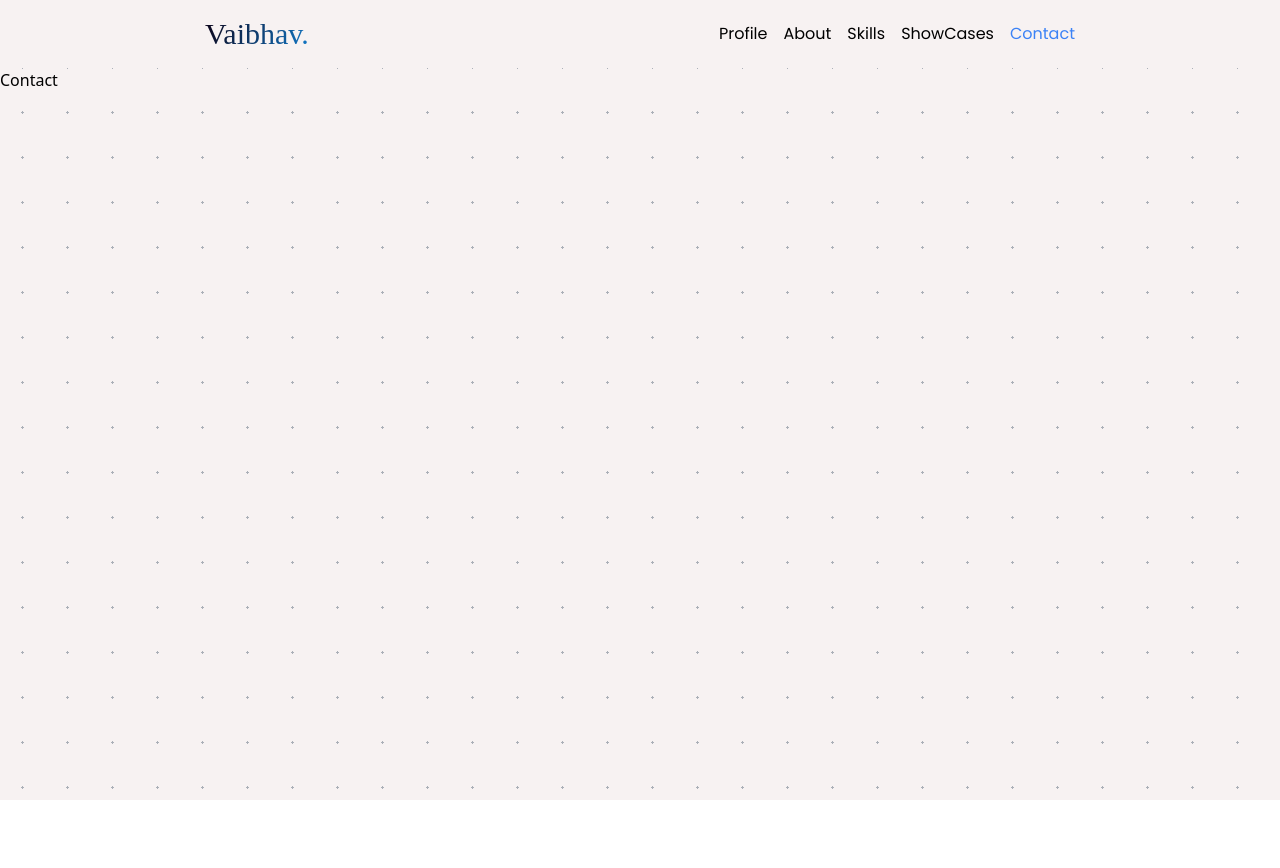
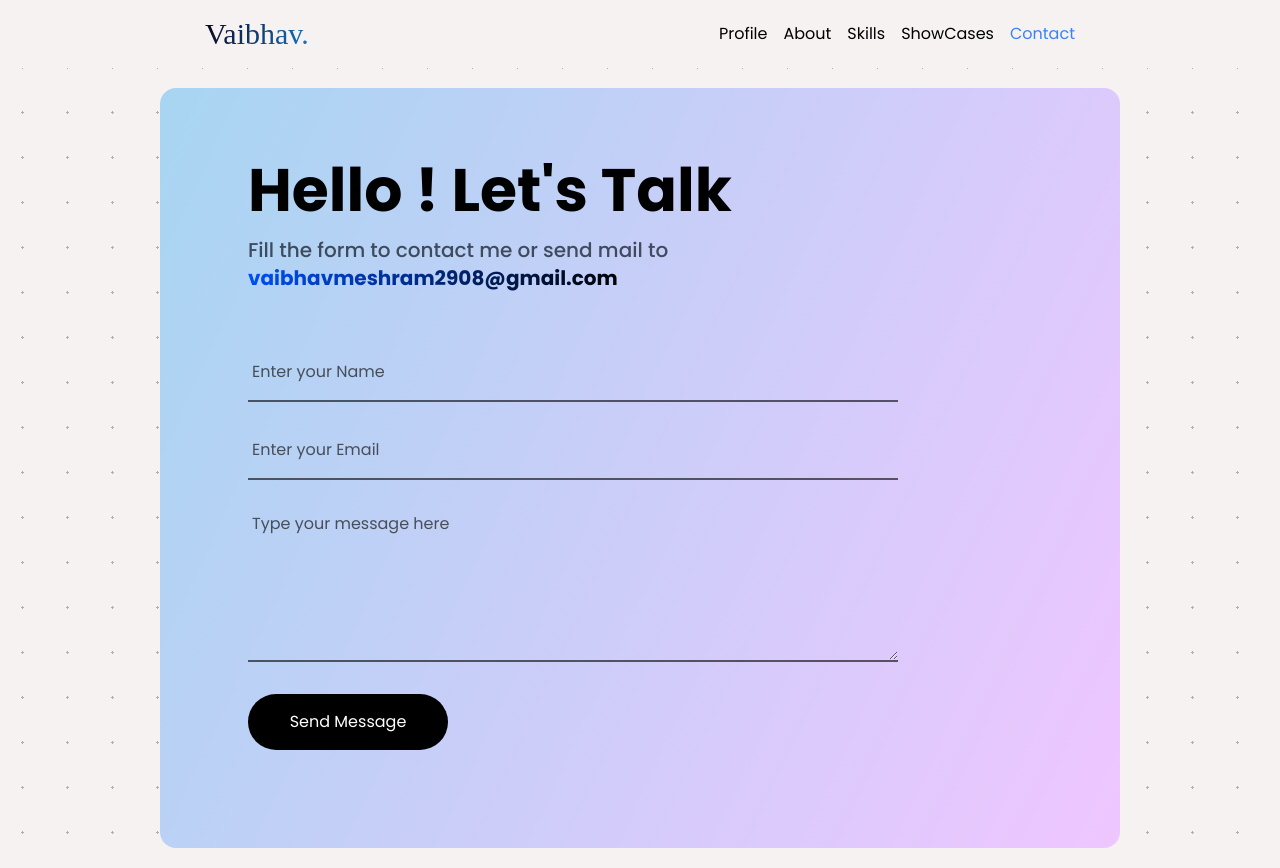
Before and after one commit to JuniorfoxDev/Portfolio, a React (Vite) app: page /Contact in a window 1280 px wide. Before the commit the page ends 800 px from the top, so only its background shows below. Built offline with nearby package versions, Linux system fonts and the light colour scheme; a web font is replaced by a local one.

Commit message:
git push

```diff
--- a/package.json
+++ b/package.json
@@ -11,11 +11,14 @@
   },
   "dependencies": {
     "@nextui-org/switch": "^2.0.33",
+    "emailjs-com": "^3.2.0",
+    "primeflex": "^3.3.1",
     "react": "^18.3.1",
     "react-dom": "^18.3.1",
     "react-icons": "^5.3.0",
     "react-responsive-carousel": "^3.2.23",
-    "react-router-dom": "^6.26.1"
+    "react-router-dom": "^6.26.1",
+    "react-toastify": "^10.0.5"
   },
   "devDependencies": {
     "@eslint/js": "^9.9.0",
--- a/src/Pages/Contact.jsx
+++ b/src/Pages/Contact.jsx
@@ -1,7 +1,50 @@
+import { Link } from "react-router-dom"
+import emailjs from 'emailjs-com';
+import { useState } from "react";
+import { toast, ToastContainer } from 'react-toastify';
+import 'react-toastify/dist/ReactToastify.css';
 
 const Contact = () => {
+  const [formData,setFormData] = useState({
+    name:'',
+    email: '',
+    message : ''
+  });
+
+  const handleChange = (e) => {
+    const {name,value} = e.target;
+    setFormData({...formData,[name] : value})
+  }
+  const handleSubmit = (e) => {
+    e.preventDefault();
+    emailjs.sendForm('service_kkw1rhc','template_lzmj27u',e.target,'LEB16c9BhejheiRKh')
+     .then((result) => {
+      toast.success('Message Sent SuccessFully !');
+      setFormData({name:'',email:'',message:''})
+     },(error) => {
+      toast.error("Failed to send Message")
+     });
+  }
   return (
-    <div>Contact</div>
+    <div className="h-[100vh] px-4 md:px-40 py-5 text-white">
+      <div className="bg-contact-bg p-2 w-full h-full rounded-2xl">
+        <div className="py-4 md:py-16 px-20">
+          <div>
+          <h2 className="font-poppins font-bold text-6xl text-black">Hello ! Let's Talk</h2>
+          <p className="py-4 font-poppins font-medium text-base md:text-xl text-gray-800/[0.8]">Fill the form to contact me or send mail to <Link className="bg-a-text text-transparent bg-clip-text font-bold hover:border-b-2 border-a-text">vaibhavmeshram2908@gmail.com</Link></p>
+          </div>
+          <div className="py-4 md:py-12" >
+            <form onSubmit={handleSubmit} className="flex flex-col gap-8  max-w-[650px]">
+              <input type="text" id="name" name="name" value={formData.name} onChange={handleChange} required className="pb-4 px-1 bg-transparent outline-none font-poppins text-xl text-black/[0.7] border-b-2 placeholder:text-neutral-900/[0.7] placeholder:text-base placeholder:font-poppins border-black/[0.6] focus:border-blue-600 duration-300 " placeholder="Enter your Name" />
+              <input type="email" id="email" name="email" value={formData.email} onChange={handleChange} required className="pb-4 px-1 bg-transparent outline-none font-poppins text-xl text-black/[0.7] border-b-2 placeholder:text-neutral-900/[0.7] placeholder:text-base placeholder:font-poppins border-black/[0.6] focus:border-blue-600 duration-300 " placeholder="Enter your Email " />
+              <textarea id="message" name="message" value={formData.message} onChange={handleChange} required className="pb-4 px-1 md:h-[150px] bg-transparent outline-none font-poppins text-xl text-black/[0.7] border-b-2 placeholder:text-neutral-900/[0.7] placeholder:text-base placeholder:font-poppins border-black/[0.6] focus:border-blue-600 duration-300 " placeholder="Type your message here " />
+              <button type="submit" className="  md:w-[200px] bg-black rounded-full px-8 py-4 font-poppins  hover:bg-black/[0.9] hover:border-blue-600">Send Message</button>
+            </form>
+          </div>
+        </div>
+      </div>
+      <ToastContainer/>
+    </div>
   )
 }
 
--- a/tailwind.config.js
+++ b/tailwind.config.js
@@ -10,6 +10,9 @@ export default {
         poppins: ['Poppins','system-ui'],
         sevillo: ["Sevillana", 'cursive'],
       },
+      placeholderColor: {
+        'tomato': '#ff6347',
+              },
       backgroundImage : {
         'nav-text':'linear-gradient(115deg, #0c0014, #117aca)',
         'box-text': 'linear-gradient(115deg, #3c8ce7, #00eaff)',
@@ -17,6 +20,7 @@ export default {
         'ab-text': 'linear-gradient(115deg, #fab2ff, #1904e5)',
         'card-border':'linear-gradient(115deg, #5efce8, #736efe)',
         'a-text': 'linear-gradient(115deg, #004ff9, #000000)',
+        'contact-bg': 'linear-gradient(115deg, #a7d5f2, #efc6ff)',
       },
       backgroundClip : {
         'text' : 'text',
```
Also changed, not shown: 1 other file (tests, documents, lock files or other folders).
